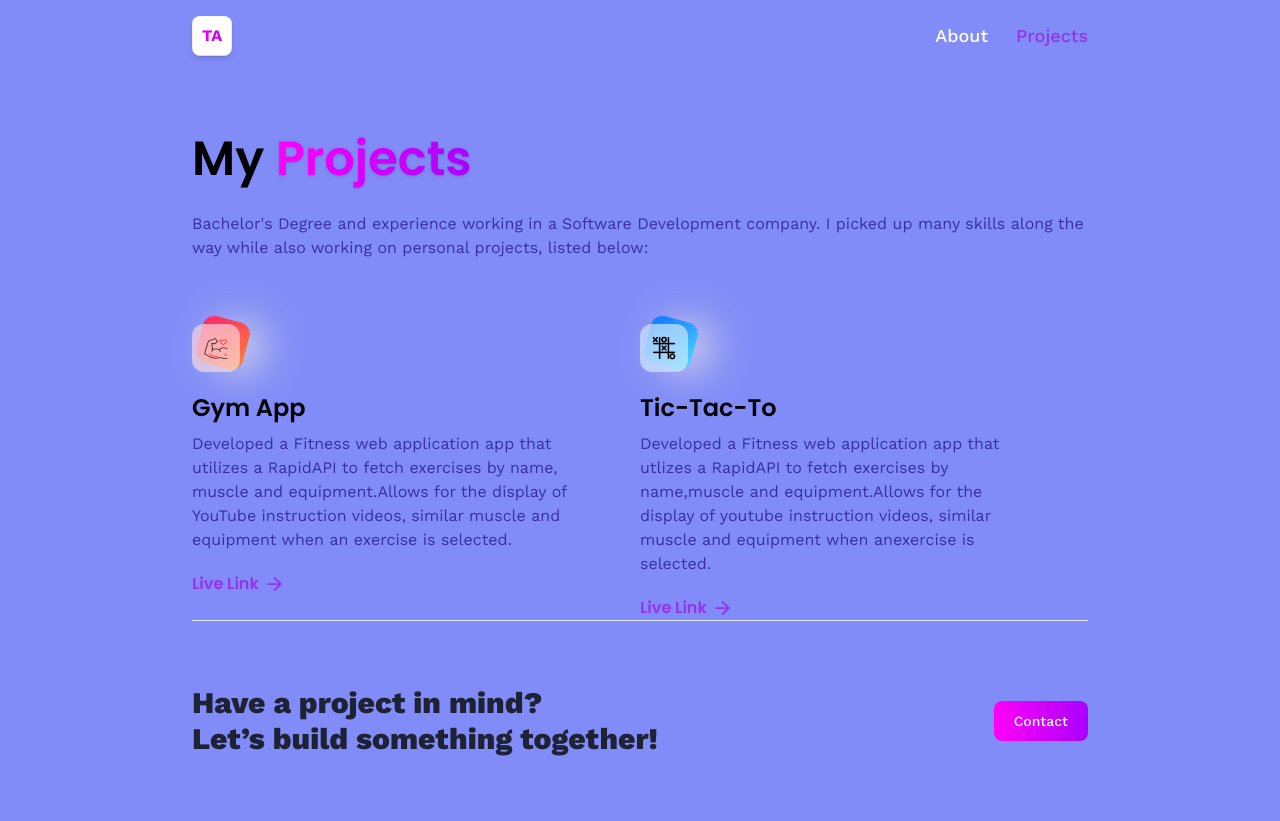
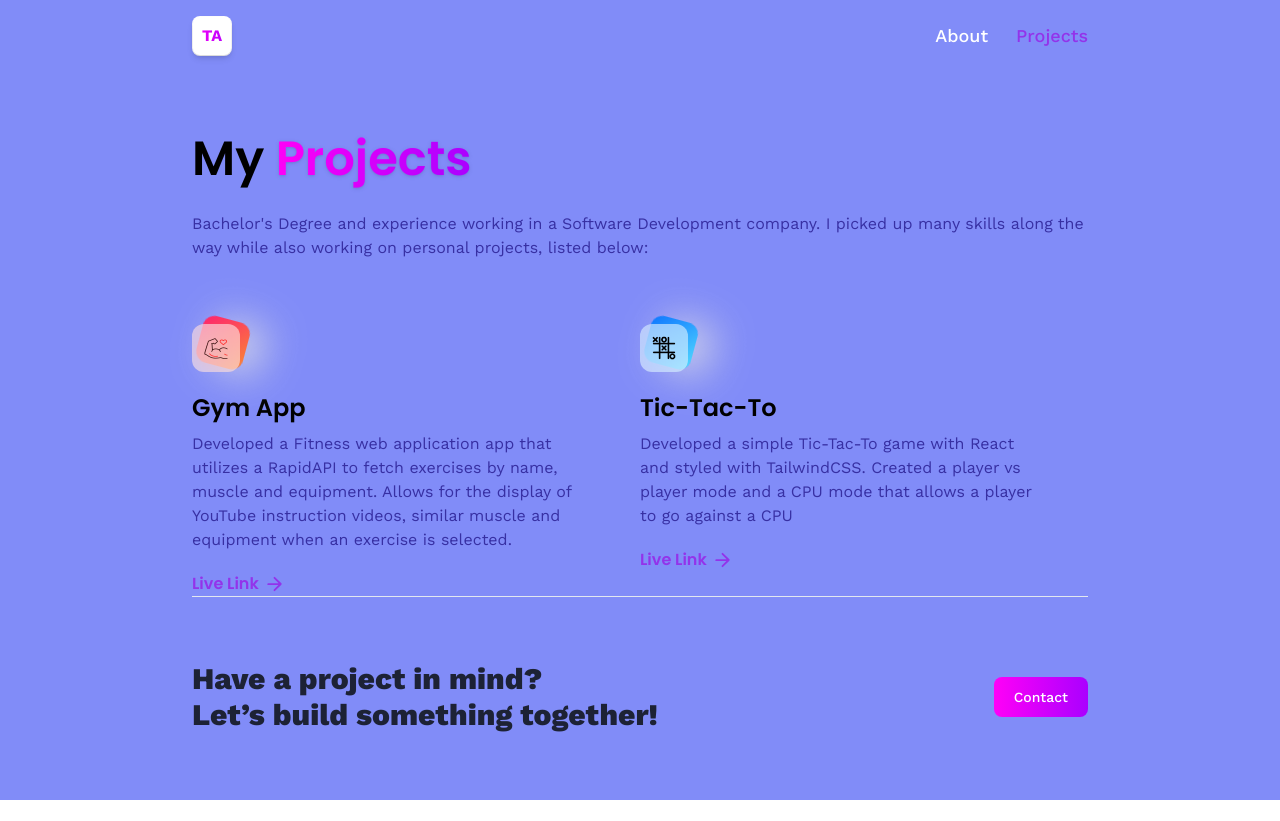
Before and after one commit to ToluAjisola/3d_portfolio, a React (Vite) app: page /projects in a window 1280 px wide. After the commit the page ends 800 px from the top, so only its background shows below. Built offline with nearby package versions, Linux system fonts and the light colour scheme.

Commit message:
Formated

```diff
--- a/src/constants/index.js
+++ b/src/constants/index.js
@@ -138,7 +138,7 @@ export const projects = [
     theme: "btn-back-orange",
     name: "Gym App",
     description: [
-      "Developed a Fitness web application   app that utilizes a RapidAPI to fetch exercises by name, muscle and equipment.",
+      "Developed a Fitness web application   app that utilizes a RapidAPI to fetch exercises by name, muscle and equipment. ",
       "Allows for the display of YouTube instruction videos, similar muscle and equipment when an exercise is selected.",
     ],
     link: "https://golds-exercises.netlify.app",
@@ -148,9 +148,9 @@ export const projects = [
     theme: "btn-back-blue",
     name: "Tic-Tac-To",
     description: [
-      "Developed a Fitness web application   app that utlizes a RapidAPI to fetch exercises by name,muscle and equipment.",
-      "Allows for the display of youtube instruction videos, similar muscle and equipment when anexercise is selected.",
+      "Developed a simple Tic-Tac-To game with React and styled with TailwindCSS. ",
+      "Created a player vs player mode and a CPU mode that allows a player to go against a CPU",
     ],
-    link: "https://github.com/ToluAjisola/gym-exercises",
+    link: "https://tic-tac-tolu.netlify.app",
   },
 ];
```
